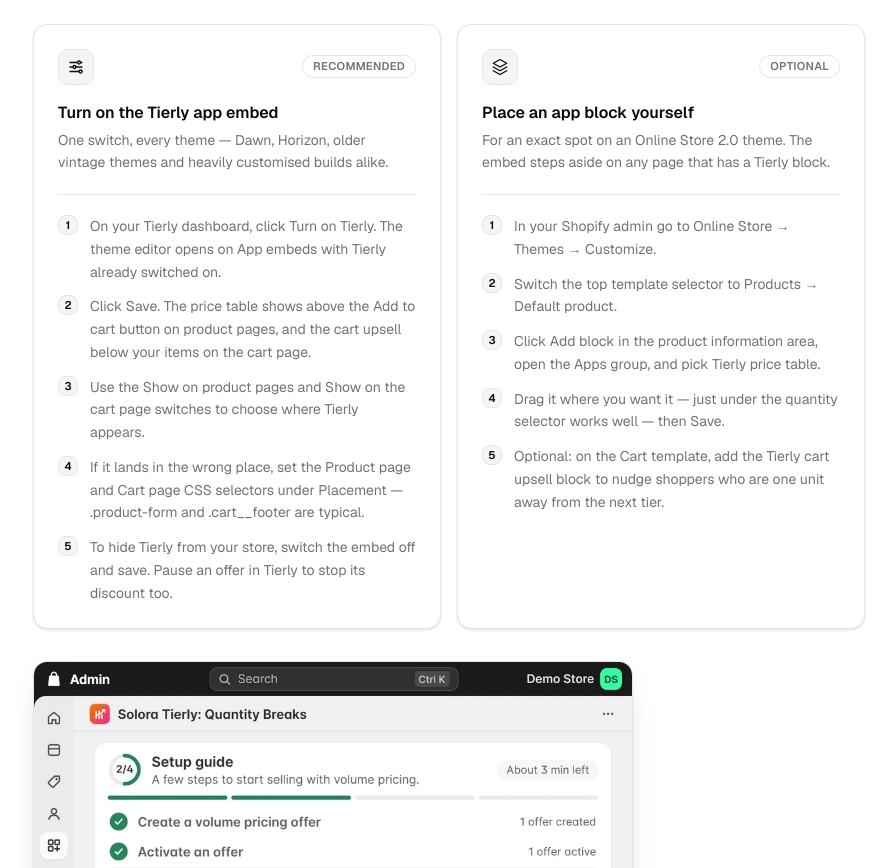
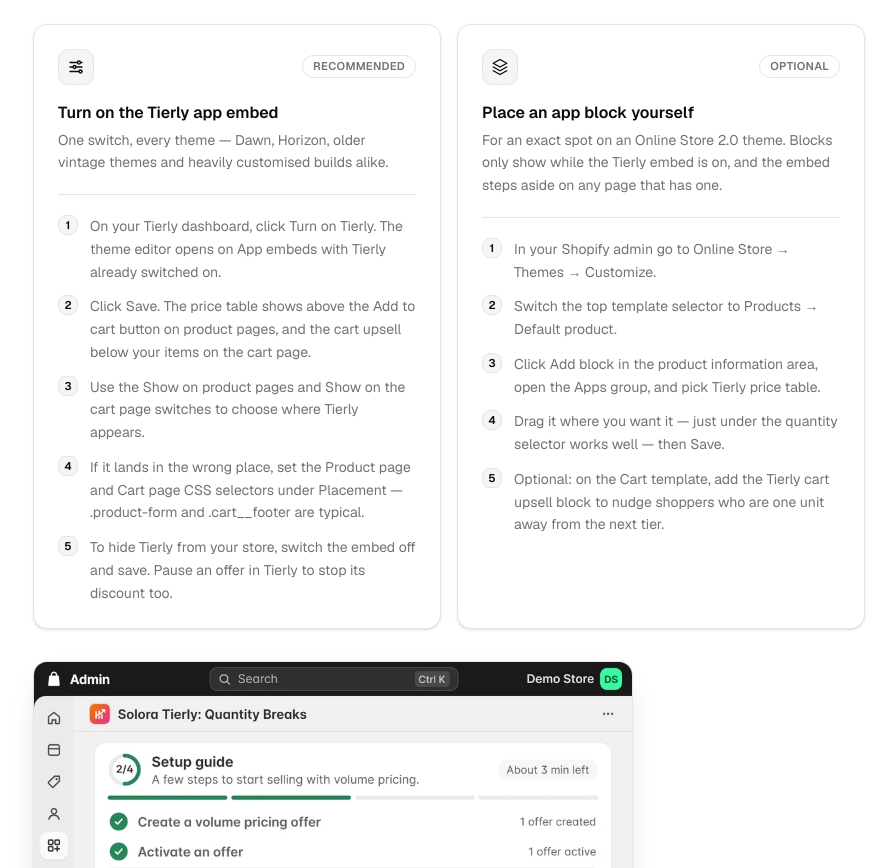
Before and after one commit to phamdung2209/solora, a Next.js app: page /tierly/docs in a window 1280 px wide. Shown: the part 1620-2488 px from the top of the page, without its empty margins (327-1223 px from the left). Built offline with nearby package versions, Linux system fonts and the light colour scheme.

Commit message:
tell merchants that app blocks only show while the app embed is on
All three apps now treat the embed as the master switch, so a placed block stays hidden until the embed is enabled.

```diff
--- a/src/app/combined-listings/docs/page.tsx
+++ b/src/app/combined-listings/docs/page.tsx
@@ -69,7 +69,7 @@
     <strong className="font-semibold text-foreground">App embeds</strong>, switch on Combined
     Listings and save.
   </>,
-  'Optional: add the Combined Listings app block to your product template if you want to choose exactly where the row sits.',
+  'Optional: add the Combined Listings app block to your product template if you want to choose exactly where the row sits. The block only shows while the app embed is on.',
 ]
 
 const firstGroupSteps: ReactNode[] = [
--- a/src/app/mixly/docs/page.tsx
+++ b/src/app/mixly/docs/page.tsx
@@ -148,7 +148,7 @@
     icon: LayersIcon,
     badge: 'Optional',
     title: 'Place an app block yourself',
-    note: 'For an exact spot on an Online Store 2.0 theme. The embed steps aside on any page that has a Mixly block.',
+    note: 'For an exact spot on an Online Store 2.0 theme. Blocks only show while the Mixly embed is on, and the embed steps aside on any page that has one.',
     steps: [
       'In your Shopify admin go to Online Store → Themes → Customize.',
       'Switch the top template selector to Products → Default product.',
--- a/src/app/tierly/docs/page.tsx
+++ b/src/app/tierly/docs/page.tsx
@@ -102,7 +102,7 @@
     icon: LayersIcon,
     badge: 'Optional',
     title: 'Place an app block yourself',
-    note: 'For an exact spot on an Online Store 2.0 theme. The embed steps aside on any page that has a Tierly block.',
+    note: 'For an exact spot on an Online Store 2.0 theme. Blocks only show while the Tierly embed is on, and the embed steps aside on any page that has one.',
     steps: [
       'In your Shopify admin go to Online Store → Themes → Customize.',
       'Switch the top template selector to Products → Default product.',
```
